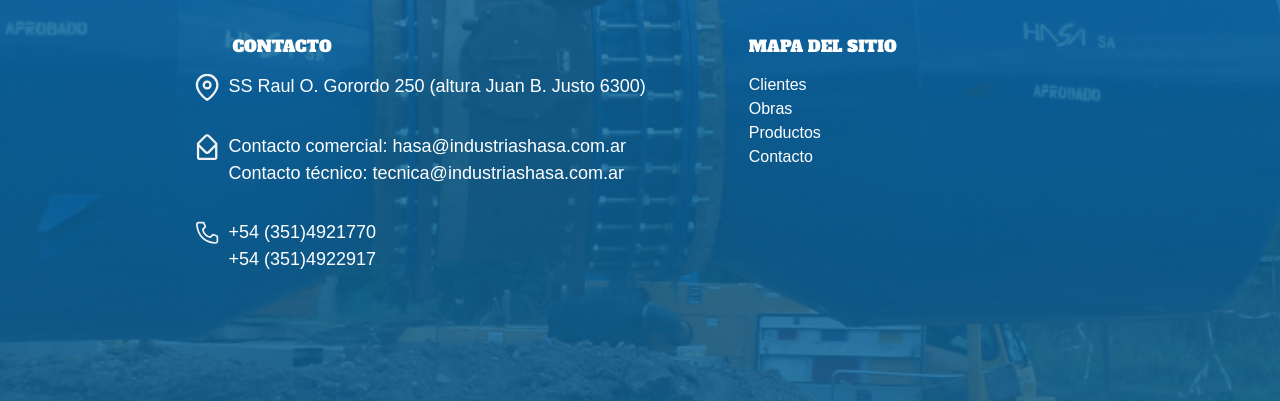
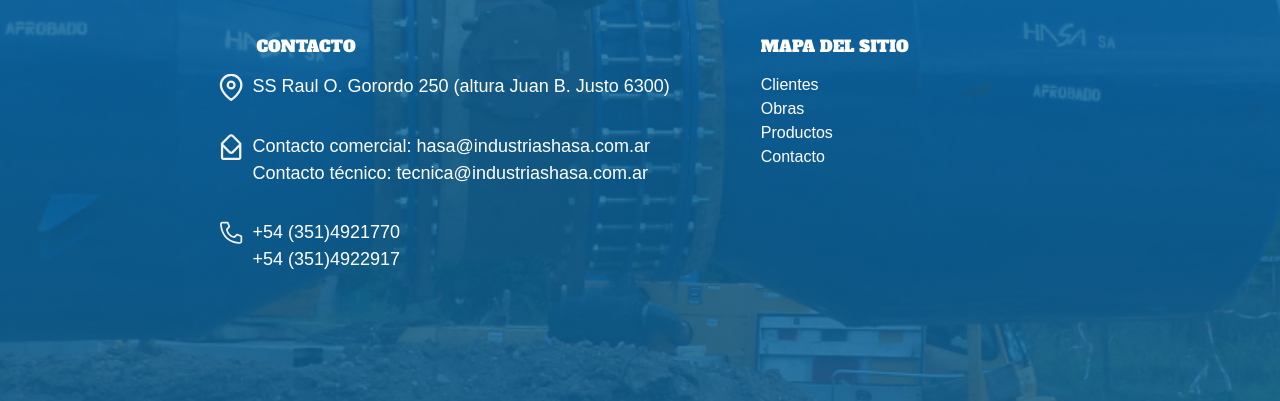
Before and after one commit to FabioGiacometti/hasa-1, a website: page index.html in a window 1280 px wide. Shown: the part 1935-2336 px from the top of the page. Drawn offline with nearby package versions, Linux system fonts and the light colour scheme; a web font is replaced by a local one.

Commit message:
footer ok

```diff
--- a/index.html
+++ b/index.html
@@ -194,7 +194,7 @@
               <img class = "footer-logo" src="./assets/imgs/iconos/logo-footer.svg">
             </div>
           </div>
-          <div class="row d-flex justify-content-center offset-md-1">
+          <div class="row d-flex justify-content-center offset-md-1 pl-md-4">
             <div class="col-12 col-md-6">
               <h6 class="footer-title">CONTACTO</h6>
               <div class="d-flex footer-row">
```
